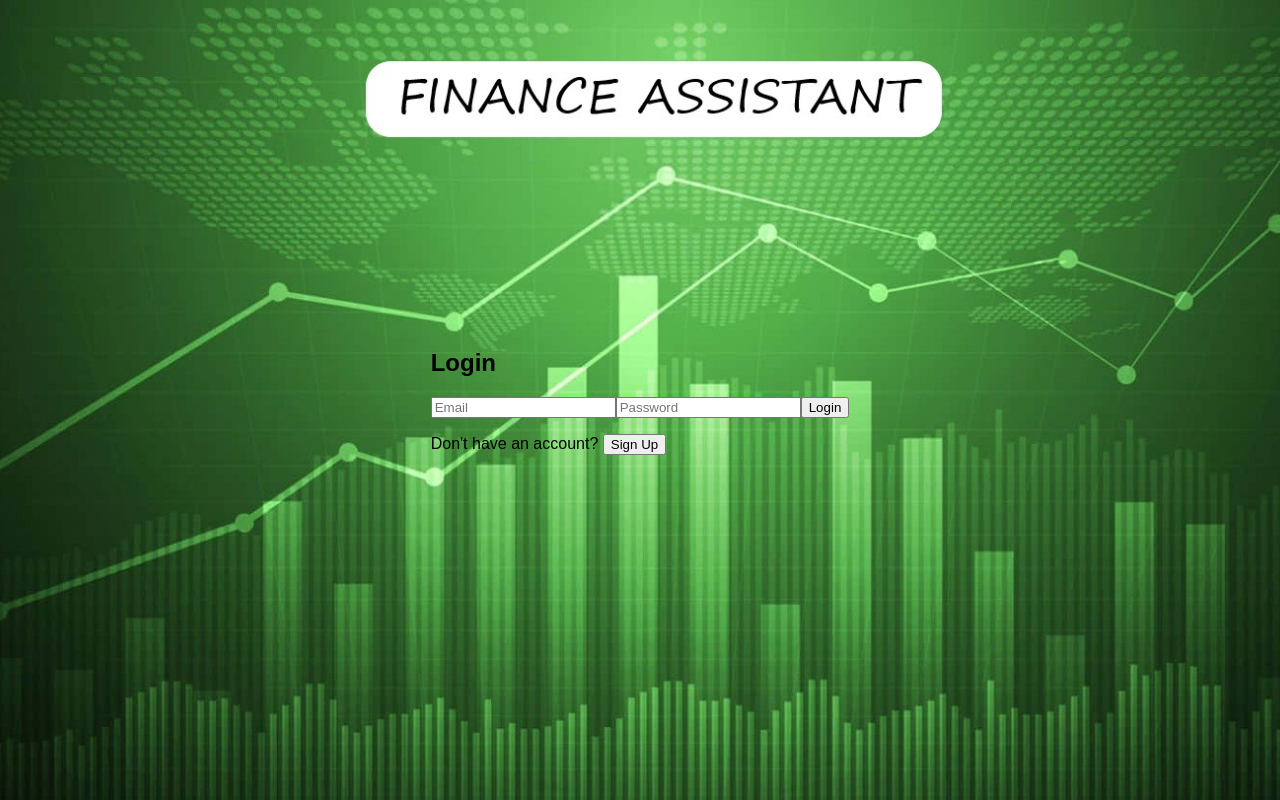
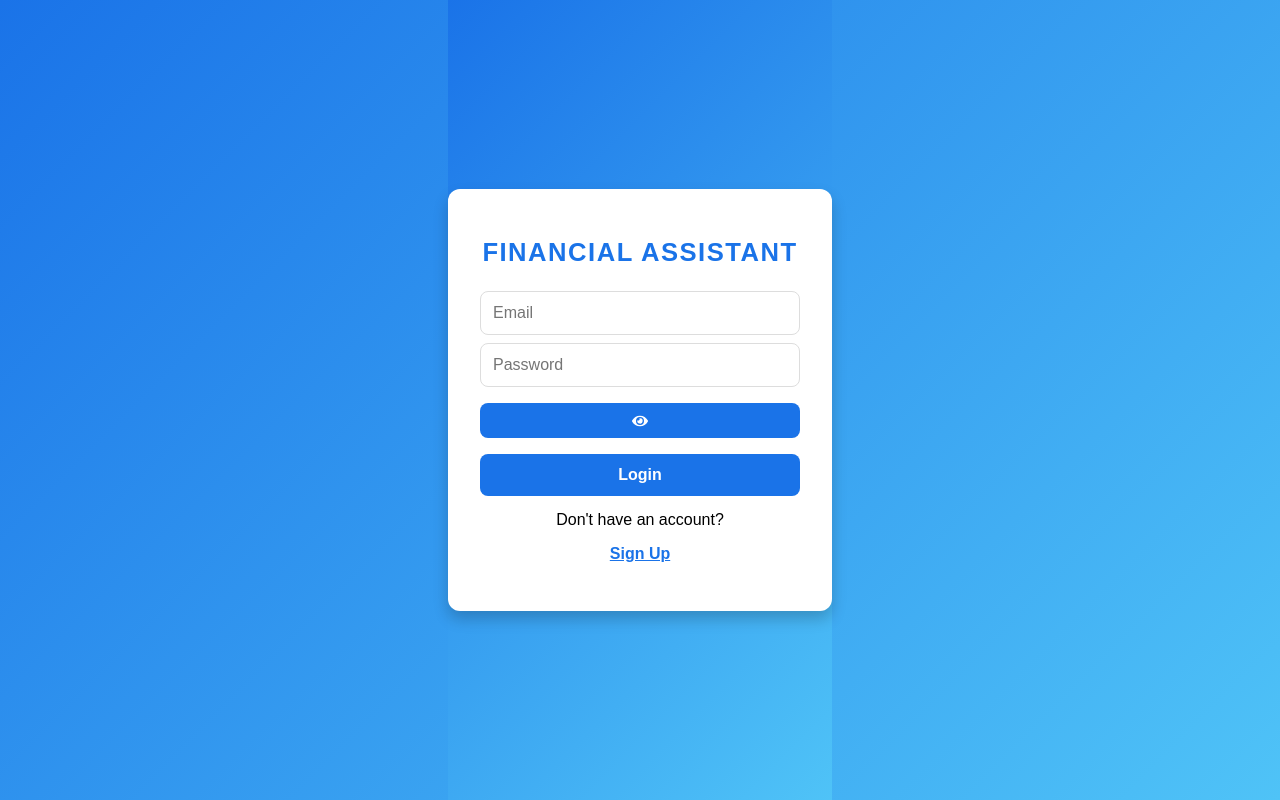
Before and after one commit to ColbyJohnson/mobile-financiers, a React (Vite) app in the folder apps/web/: page / in a window 1280 px wide. Built offline with nearby package versions, Linux system fonts and the light colour scheme; no server answers.

Commit message:
Styled Sign Up and Log In Page

```diff
--- a/apps/web/package.json
+++ b/apps/web/package.json
@@ -12,13 +12,14 @@
   },
   "dependencies": {
     "@google/generative-ai": "^0.24.1",
-    "@supabase/supabase-js": "^2.58.0",
+    "@supabase/supabase-js": "^2.77.0",
     "cors": "^2.8.5",
     "dotenv": "^17.2.2",
     "express": "^5.1.0",
     "plaid": "^38.1.0",
     "react": "^19.1.1",
     "react-dom": "^19.1.1",
+    "react-icons": "^5.5.0",
     "react-plaid-link": "^4.1.1",
     "react-router-dom": "^7.9.3"
   },
--- /dev/null
+++ b/apps/web/src/frontend/App.css
@@ -0,0 +1,122 @@
+html, body, #root {
+  margin: 0;
+  padding: 0;
+  height: 100%;
+  font-family: 'Arial', sans-serif;
+  background: linear-gradient(135deg, #1a73e8, #4fc3f7);
+}
+
+.auth-page {
+  display: flex;
+  justify-content: center;
+  align-items: center;
+  height: 100vh;
+}
+
+.auth-container {
+  background: #fff;
+  padding: 2rem;
+  border-radius: 12px;
+  width: 320px;
+  box-shadow: 0px 8px 15px rgba(0, 0, 0, 0.2);
+  text-align: center;
+}
+
+.auth-container h1 {
+  font-size: 1.6rem;
+  margin-bottom: 1.5rem;
+  color: #1a73e8;
+  letter-spacing: 1.5px;
+}
+
+.auth-container input {
+  flex: 1;
+  width: 92%;
+  padding: 0.75rem;
+  border: 1px solid #ddd;
+  border-radius: 8px;
+  font-size: 1rem;
+}
+
+.auth-container input:focus {
+  outline: none;
+  border-color: #1a73e8;
+  box-shadow: 0 0 4px rgba(26, 115, 232, 0.5);
+}
+
+.auth-container button {
+  margin-top: 1rem;
+  width: 100%;
+  padding: 0.75rem;
+  background: #1a73e8;
+  color: #fff;
+  border: none;
+  border-radius: 8px;
+  font-size: 1rem;
+  font-weight: bold;
+  cursor: pointer;
+  transition: background 0.3s;
+}
+
+.auth-container button:hover {
+  background: #1669c1;
+}
+
+.password-row {
+  display: flex;
+  align-items: center;
+  margin: 0.5rem 0;
+}
+
+.password-row input {
+  flex: 1;
+  padding: 0.75rem;
+  border: 1px solid #ddd;
+  border-radius: 8px;
+  font-size: 1rem;
+}
+
+.toggle-btn {
+  width: 35px;
+  height: 35px;
+  display: flex;
+  align-items: center;
+  justify-content: center;
+  border: 1px solid #ddd;
+  border-left: none;
+  border-radius: 0 8px 8px 0;
+  background: #f9f9f9;
+  padding: 0;
+  cursor: pointer;
+}
+
+.toggle-btn:hover {
+  background: #eef3fc;
+  color: #1669c1;
+}
+
+
+.page-container {
+  padding: 2rem;
+  color: #333;
+}
+
+
+.navbar {
+  display: flex;
+  justify-content: space-between;
+  align-items: center;
+  background: #1a73e8;
+  color: #fff;
+  padding: 1rem 2rem;
+}
+
+.navbar a {
+  color: #fff;
+  text-decoration: none;
+  font-weight: bold;
+}
+
+.navbar a:hover {
+  text-decoration: underline;
+}
--- a/apps/web/src/frontend/App.tsx
+++ b/apps/web/src/frontend/App.tsx
@@ -1,5 +1,6 @@
 import React from 'react';
 import { BrowserRouter as Router, Routes, Route } from 'react-router-dom';
+import './App.css';
 import Login from './Login';
 import SignUp from './SignUp';
 import Dashboard from './Dashboard';
--- a/apps/web/src/frontend/Login.tsx
+++ b/apps/web/src/frontend/Login.tsx
@@ -1,10 +1,13 @@
 import React, { useState } from 'react';
 import { supabase } from './config/supabase';
 import { useNavigate } from 'react-router-dom';
+import { FaEye, FaEyeSlash } from 'react-icons/fa';
+import './app.css';
 
 export default function LoginPage() {
   const [email, setEmail] = useState('');
   const [password, setPassword] = useState('');
+  const [showPassword, setShowPassword] = useState(false);
   const [message, setMessage] = useState('');
   const [isError, setIsError] = useState(false);
   const navigate = useNavigate();
@@ -32,8 +35,11 @@
   };
 
     return (
+    <div className="auth-page">
+      <div className="auth-container">
+        <h1>FINANCIAL ASSISTANT</h1>
+
         <form onSubmit={handleLogin}>
-      <h2>Login</h2>
           <input
             type="email"
             placeholder="Email"
@@ -41,27 +47,59 @@
             onChange={(e) => setEmail(e.target.value)}
             required
           />
+
+          <div className="password-row">
             <input
-        type="password"
+              type={showPassword ? 'text' : 'password'}
               placeholder="Password"
               value={password}
               onChange={(e) => setPassword(e.target.value)}
               required
             />
+          </div>
+          <button
+              type="button"
+              className="toggle-btn"
+              onClick={() => setShowPassword(!showPassword)}
+              aria-label={showPassword ? 'Hide password' : 'Show password'}
+            >
+              {showPassword ? <FaEyeSlash/> : <FaEye/>}
+            </button>
+
           <button type="submit">Login</button>
+        </form>
 
         {message && (
-        <p style={{ color: isError ? 'red' : 'green', marginTop: '10px' }}>
+          <p
+            style={{
+              color: isError ? 'red' : 'green',
+              marginTop: '10px',
+            }}
+          >
             {message}
           </p>
         )}
 
-      <p>
+        <p style={{ marginTop: '15px' }}>
           Don't have an account?{' '}
-        <button type="button" onClick={() => navigate('/signup')}>
+          <button
+            type="button"
+            onClick={() => navigate('/signup')}
+            style={{
+              background: 'none',
+              border: 'none',
+              color: '#1a73e8',
+              cursor: 'pointer',
+              fontWeight: 'bold',
+              textDecoration: 'underline',
+              padding: 0,
+              fontSize: '1rem',
+            }}
+          >
             Sign Up
           </button>
         </p>
-    </form>
+      </div>
+    </div>
   );
 }
--- a/apps/web/src/frontend/SignUp.tsx
+++ b/apps/web/src/frontend/SignUp.tsx
@@ -2,10 +2,13 @@
 import React, { useState } from 'react';
 import { supabase } from './config/supabase';
 import { useNavigate } from 'react-router-dom';
+import { FaEye, FaEyeSlash } from 'react-icons/fa';
+import './app.css';
 
 export default function SignUpPage() {
   const [email, setEmail] = useState('');
   const [password, setPassword] = useState('');
+  const [showPassword, setShowPassword] = useState(false);
   const [message, setMessage] = useState('');
   const [isError, setIsError] = useState(false);
   const navigate = useNavigate();
@@ -27,14 +30,17 @@
       setMessage('Signup for Finance Assistant successful! Please check your email to confirm.');
       setIsError(false);
       setTimeout(() => {
-        navigate('/login');
+        navigate('/');
       }, 3000); // Optional: redirect to login after showing message
     }
   };
 
    return (
+    <div className="auth-page">
+      <div className="auth-container">
+        <h1>CREATE ACCOUNT</h1>
+
         <form onSubmit={handleSignUp}>
-      <h2>Sign Up</h2>
           <input
             type="email"
             placeholder="Email"
@@ -42,14 +48,27 @@
             onChange={(e) => setEmail(e.target.value)}
             required
           />
+
+          <div className="password-row">
             <input
-        type="password"
+              type={showPassword ? 'text' : 'password'}
               placeholder="Password (min 6 characters)"
               value={password}
               onChange={(e) => setPassword(e.target.value)}
               required
             />
+          </div>
+          <button
+              type="button"
+              className="toggle-btn"
+              onClick={() => setShowPassword(!showPassword)}
+              aria-label={showPassword ? 'Hide password' : 'Show password'}
+            >
+              {showPassword ? <FaEyeSlash/> : <FaEye/>}
+            </button>
+
           <button type="submit">Sign Up</button>
+        </form>
 
         {message && (
           <p style={{ color: isError ? 'red' : 'green', marginTop: '10px' }}>
@@ -57,12 +76,26 @@
           </p>
         )}
 
-      <p>
+        <p style={{ marginTop: '15px' }}>
           Already have an account?{' '}
-        <button type="button" onClick={() => navigate('/')}>
+          <button
+            type="button"
+            onClick={() => navigate('/')}
+            style={{
+              background: 'none',
+              border: 'none',
+              color: '#1a73e8',
+              cursor: 'pointer',
+              fontWeight: 'bold',
+              textDecoration: 'underline',
+              padding: 0,
+              fontSize: '1rem',
+            }}
+          >
             Back to Login
           </button>
         </p>
-    </form>
+      </div>
+    </div>
   );
 }
```
Also changed, not shown: 1 other file (tests, documents, lock files or other folders). Lines whose indentation alone changed are shown as unchanged.
